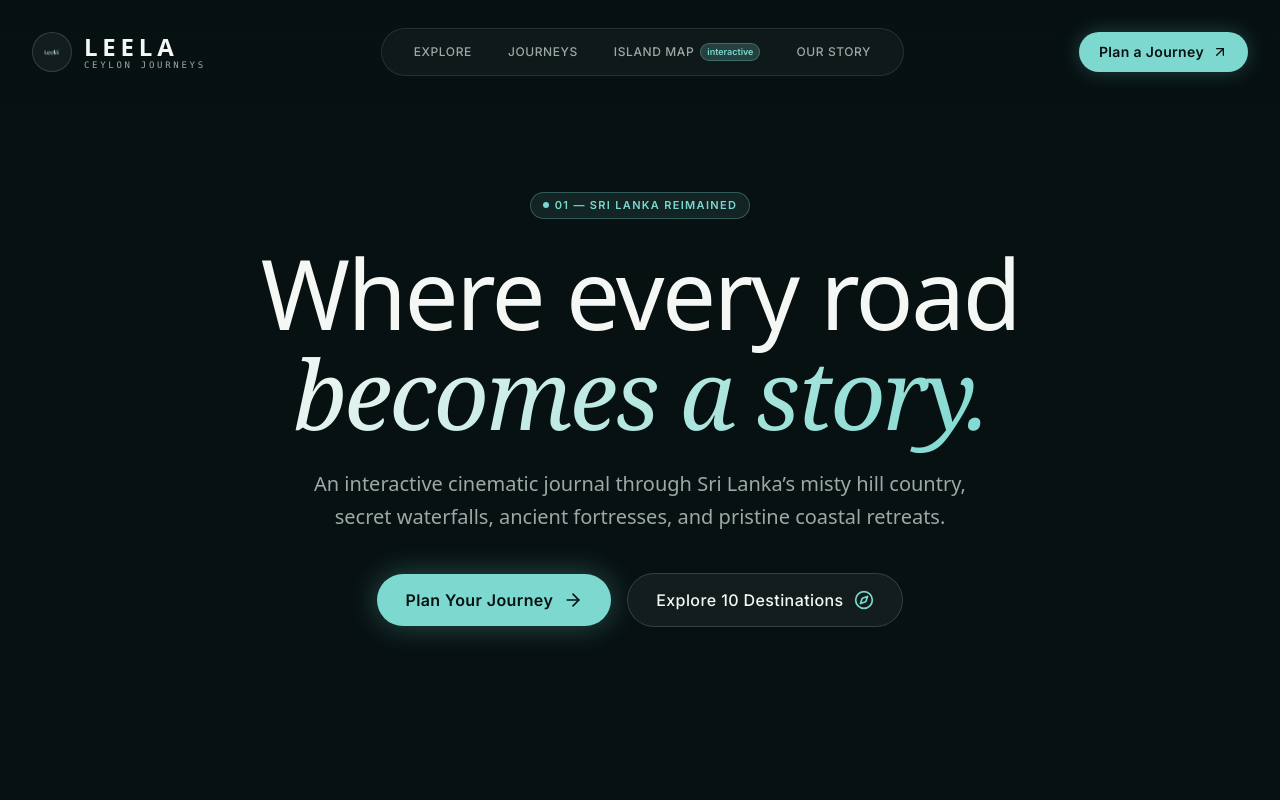
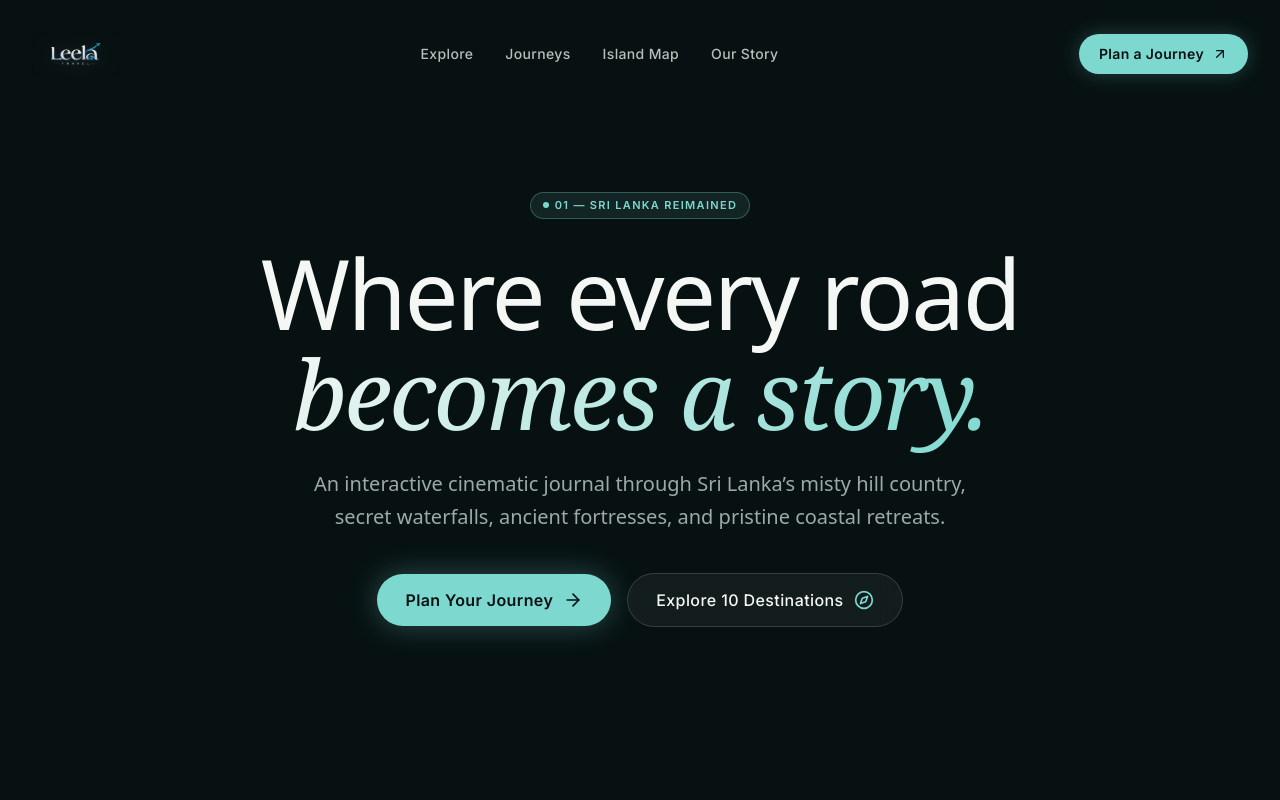
Before and after one commit to AsithaLKonara/Leela-Travel, a Next.js app: page / in a window 1280 px wide. Shown: the top 800 px of the page. Built offline with nearby package versions, Linux system fonts and the light colour scheme.

Commit message:
refactor(navbar): redesign navbar with full glass blur on scroll and clean link states

```diff
--- a/src/components/layout/Navbar.tsx
+++ b/src/components/layout/Navbar.tsx
@@ -13,13 +13,12 @@ import { cn } from "@/lib/utils";
 export interface NavItem {
   label: string;
   href: string;
-  badge?: string;
 }
 
 export const NAV_ITEMS: NavItem[] = [
   { label: "Explore", href: "/destinations" },
   { label: "Journeys", href: "/journey" },
-  { label: "Island Map", href: "/#map", badge: "Interactive" },
+  { label: "Island Map", href: "/#map" },
   { label: "Our Story", href: "/story" },
 ];
 
@@ -38,7 +37,10 @@ export const Navbar: React.FC = () => {
       }
     };
 
-    window.addEventListener("scroll", handleScroll);
+    // Check scroll position on mount
+    handleScroll();
+
+    window.addEventListener("scroll", handleScroll, { passive: true });
     return () => window.removeEventListener("scroll", handleScroll);
   }, []);
 
@@ -46,10 +48,10 @@ export const Navbar: React.FC = () => {
     <>
       <header
         className={cn(
-          "fixed top-0 left-0 right-0 z-40 transition-all duration-500",
+          "fixed top-0 left-0 right-0 z-40 w-full transition-all duration-500 ease-in-out",
           isScrolled
-            ? "py-3 bg-obsidian/80 backdrop-blur-xl border-b border-white/10 shadow-[0_10px_30px_rgba(0,0,0,0.8)]"
-            : "py-5 sm:py-7 bg-gradient-to-b from-obsidian/90 via-obsidian/40 to-transparent"
+            ? "py-3 bg-obsidian/70 backdrop-blur-2xl border-b border-white/10 shadow-[0_10px_30px_rgba(0,0,0,0.6)]"
+            : "py-6 sm:py-8 bg-transparent border-b border-transparent shadow-none"
         )}
       >
         <div className="max-w-7xl mx-auto px-4 sm:px-6 lg:px-8">
@@ -59,61 +61,51 @@ export const Navbar: React.FC = () => {
               href="/"
               className="flex items-center gap-3 group focus:outline-none"
             >
-              <div className="relative w-9 h-9 sm:w-10 sm:h-10 rounded-full bg-white/5 border border-white/15 p-1.5 flex items-center justify-center transition-all duration-300 group-hover:border-sea-mist/50 group-hover:shadow-[0_0_15px_rgba(125,217,208,0.3)]">
+              <div className="relative h-9 sm:h-11 w-auto flex items-center">
                 <Image
                   src="/logo.png"
                   alt="Leela Travel"
-                  width={36}
-                  height={36}
-                  className="object-contain"
+                  width={140}
+                  height={40}
+                  className="h-full w-auto object-contain transition-transform duration-300 group-hover:scale-105 filter drop-shadow-[0_2px_10px_rgba(255,255,255,0.15)]"
                   priority
                 />
               </div>
-              <div className="flex flex-col">
-                <span className="font-sans text-xl sm:text-2xl font-bold tracking-[0.2em] text-leela-white group-hover:text-sea-mist transition-colors duration-300">
-                  LEELA
-                </span>
-                <span className="text-[9px] uppercase tracking-[0.3em] text-leela-muted font-mono -mt-1">
-                  CEYLON JOURNEYS
-                </span>
-              </div>
             </Link>
 
-            {/* Desktop Navigation Links */}
-            <nav className="hidden md:flex items-center gap-1 bg-white/[0.04] backdrop-blur-md border border-white/10 rounded-full px-4 py-1.5 shadow-inner">
+            {/* Desktop Navigation Links — Clean inline state without generic pills */}
+            <nav className="hidden md:flex items-center gap-8">
               {NAV_ITEMS.map((item) => {
-                const isActive = pathname === item.href;
+                const isActive =
+                  pathname === item.href ||
+                  (item.href !== "/" && pathname.startsWith(item.href));
+
                 return (
                   <Link
                     key={item.label}
                     href={item.href}
                     className={cn(
-                      "relative px-4 py-2 rounded-full text-xs font-medium tracking-wider uppercase transition-all duration-300 flex items-center gap-1.5",
+                      "relative py-1 text-sm font-medium tracking-wide transition-colors duration-300 focus:outline-none",
                       isActive
-                        ? "text-obsidian font-semibold"
-                        : "text-leela-muted hover:text-leela-white"
+                        ? "text-sea-mist"
+                        : "text-leela-white/75 hover:text-leela-white"
                     )}
                   >
+                    <span>{item.label}</span>
                     {isActive && (
                       <motion.div
-                        layoutId="activeNavTab"
-                        className="absolute inset-0 bg-sea-mist rounded-full shadow-[0_0_15px_rgba(125,217,208,0.4)]"
-                        transition={{ type: "spring", stiffness: 350, damping: 30 }}
+                        layoutId="activeNavIndicator"
+                        className="absolute bottom-0 left-0 right-0 h-[2px] bg-sea-mist rounded-full shadow-[0_0_8px_#7DD9D0]"
+                        transition={{ type: "spring", stiffness: 380, damping: 30 }}
                       />
-                    )}
-                    <span className="relative z-10">{item.label}</span>
-                    {item.badge && !isActive && (
-                      <span className="relative z-10 px-1.5 py-0.5 rounded-full text-[9px] bg-sea-mist/20 text-sea-mist border border-sea-mist/30 font-semibold tracking-normal lowercase">
-                        {item.badge}
-                      </span>
                     )}
                   </Link>
                 );
               })}
             </nav>
 
-            {/* Right Desktop CTA */}
-            <div className="hidden md:flex items-center gap-3">
+            {/* Right Desktop Action */}
+            <div className="hidden md:flex items-center gap-4">
               <Button
                 variant="primary"
                 size="md"
@@ -125,10 +117,10 @@ export const Navbar: React.FC = () => {
               </Button>
             </div>
 
-            {/* Mobile Hamburger Toggle */}
+            {/* Mobile Menu Trigger */}
             <div className="flex items-center gap-2 md:hidden">
               <Button
-                variant="glass"
+                variant="primary"
                 size="sm"
                 onClick={() => setIsPlannerOpen(true)}
                 className="text-xs px-3 py-1.5"
@@ -151,7 +143,7 @@ export const Navbar: React.FC = () => {
         </div>
       </header>
 
-      {/* Mobile Glass Slide-Over Menu */}
+      {/* Full Glass Mobile Menu */}
       <AnimatePresence>
         {isMobileMenuOpen && (
           <motion.div
@@ -159,19 +151,24 @@ export const Navbar: React.FC = () => {
             animate={{ opacity: 1, y: 0 }}
             exit={{ opacity: 0, y: "-100%" }}
             transition={{ type: "spring", damping: 30, stiffness: 300 }}
-            className="fixed inset-0 z-30 bg-obsidian/95 backdrop-blur-2xl flex flex-col pt-24 pb-8 px-6 md:hidden overflow-y-auto"
+            className="fixed inset-0 z-30 bg-obsidian/95 backdrop-blur-3xl flex flex-col pt-24 pb-8 px-6 md:hidden overflow-y-auto"
           >
             <div className="flex flex-col gap-6 my-auto">
-              <span className="text-[11px] uppercase tracking-[0.2em] text-sea-mist font-semibold">
-                01 — Navigation
+              <span className="text-[11px] uppercase tracking-[0.25em] text-sea-mist font-semibold">
+                Navigation
               </span>
               <div className="flex flex-col gap-4">
-                {NAV_ITEMS.map((item, idx) => (
+                {NAV_ITEMS.map((item, idx) => {
+                  const isActive = pathname === item.href;
+                  return (
                     <Link
                       key={item.label}
                       href={item.href}
                       onClick={() => setIsMobileMenuOpen(false)}
-                    className="flex items-center justify-between text-2xl font-medium tracking-tight text-leela-white hover:text-sea-mist py-2 border-b border-white/10 transition-colors"
+                      className={cn(
+                        "flex items-center justify-between text-2xl font-medium tracking-tight py-3 border-b border-white/10 transition-colors",
+                        isActive ? "text-sea-mist" : "text-leela-white hover:text-sea-mist"
+                      )}
                     >
                       <span className="font-sans flex items-center gap-3">
                         <span className="text-xs font-mono text-leela-muted">
@@ -181,7 +178,8 @@ export const Navbar: React.FC = () => {
                       </span>
                       <ArrowUpRight className="w-5 h-5 text-leela-muted" />
                     </Link>
-                ))}
+                  );
+                })}
               </div>
 
               <div className="pt-6 flex flex-col gap-4">
@@ -197,10 +195,6 @@ export const Navbar: React.FC = () => {
                 >
                   Plan a Bespoke Journey
                 </Button>
-                <div className="flex items-center justify-between text-xs text-leela-muted pt-4 border-t border-white/10">
-                  <span>Sri Lanka Travel Journal</span>
-                  <span className="text-sea-mist">Ceylon Edition</span>
-                </div>
               </div>
             </div>
           </motion.div>
```
Lines whose indentation alone changed are shown as unchanged.
